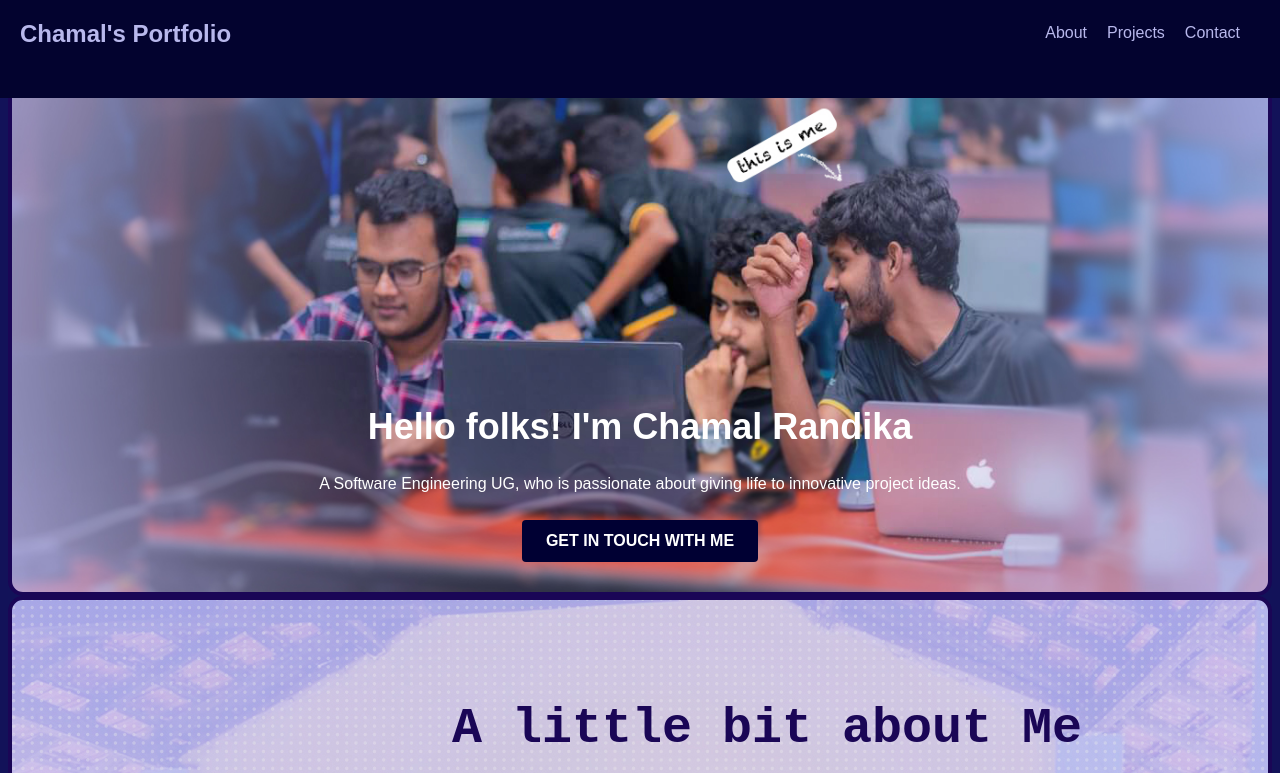
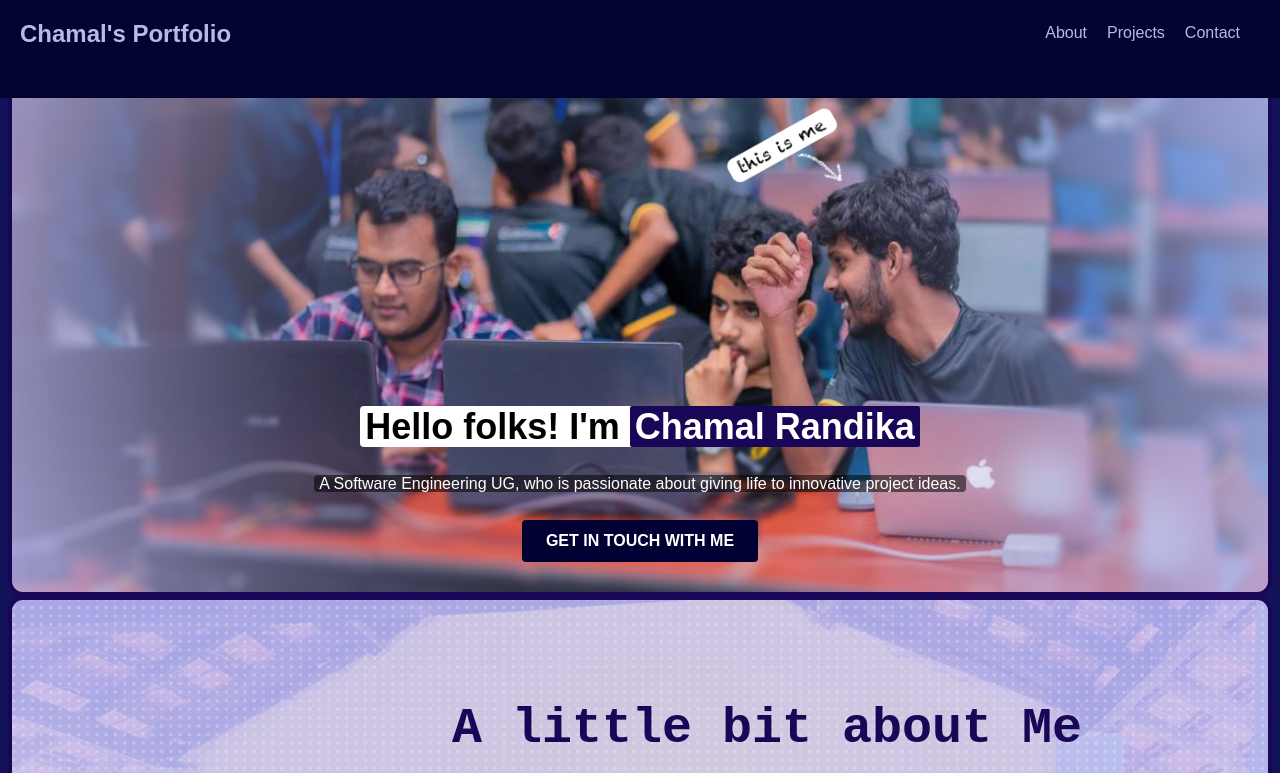
Before and after one commit to Chamal1120/MCR_Portfolio_V1, a website built with Parcel: page index.html in a window 1280 px wide. Shown: the top 773 px of the page. Built offline with nearby package versions, Linux system fonts and the light colour scheme.

Commit message:
Seventh commit

```diff
--- a/index.html
+++ b/index.html
@@ -18,8 +18,8 @@
 
 <section id="hero">
   <div class="hero-content">
-    <h1>Hello folks! I'm Chamal Randika</h1>
-    <p>A Software Engineering UG, who is passionate about giving life to innovative project ideas.</p>
+    <h1><span class="name3">Hello folks! I'm <span class="name">Chamal Randika</span></span></h1>
+    <p> <span class="name2"> A Software Engineering UG, who is passionate about giving life to innovative project ideas.</span></p>
     <a href="#contact" class="cta-button">Get in touch with Me</a>
   </div>
 </section>
--- a/styles.css
+++ b/styles.css
@@ -84,6 +84,28 @@ header {
 .hero-content p {
   margin-bottom: 0;
   font-family: "Montserrat", sans-serif;
+}
+
+.name {
+  background-color: #1a0656;
+  color: white;
+  padding: 0 5px;
+  border-radius: 2px;
+}
+
+.name2 {
+  background-color: rgba(0, 0, 0, 0.53);
+  color: #ffffff;
+  padding: 0 5px;
+  border-radius: 4px;
+}
+
+.name3 {
+  background-color: rgb(255, 255, 255);
+  color: #000000;
+  padding: 0 5px;
+  padding-right: 0px;
+  border-radius: 4px;
 }
 
 .cta-button {
```
